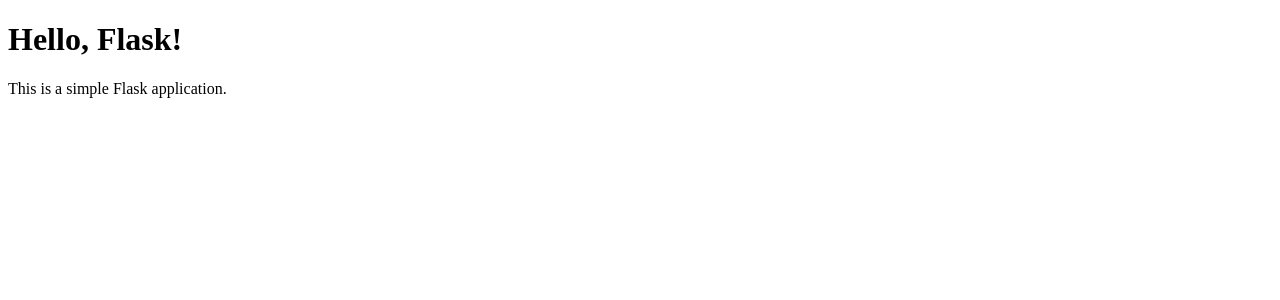
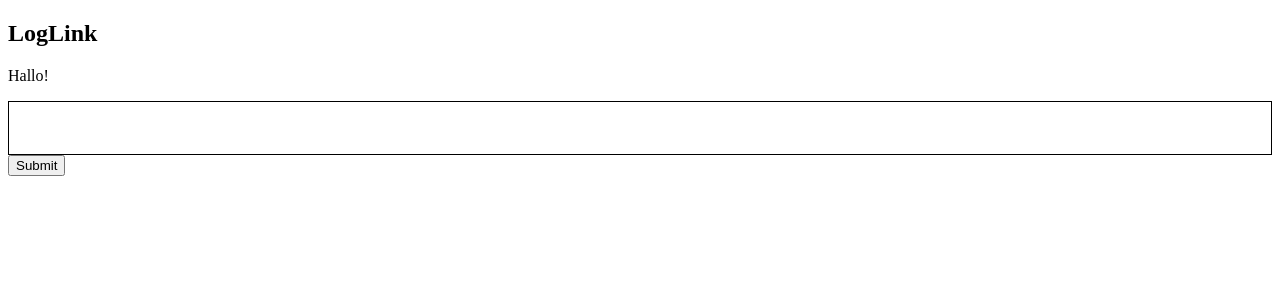
Before and after one commit to Zetsuboushii/loglink, a Flask app: page / in a window 1280 px wide. Shown: the top 300 px of the page. Run offline with Flask 3, Linux system fonts and the light colour scheme.

Commit message:
feat: persist log in memory

```diff
--- a/app.py
+++ b/app.py
@@ -1,6 +1,15 @@
-from flask import *
+from flask import redirect, render_template, Flask, request
+from werkzeug import Response
 app = Flask(__name__)
 
+log:str = ""
+
 @app.route('/')
-def index():
-    return render_template('index.html')
+def index() -> str:
+    return render_template('index.html',log=log)
+
+@app.route("/input",methods=["POST"])
+def input() -> Response:
+    global log
+    log = request.form["log"]
+    return redirect("/")
--- a/templates/index.html
+++ b/templates/index.html
@@ -4,9 +4,42 @@
     <meta charset="UTF-8">
     <meta name="viewport" content="width=device-width, initial-scale=1.0">
     <title>Welcome to Flask</title>
+    <script src="https://cdn.jsdelivr.net/npm/@unocss/runtime"></script>
+    <style>
+      .grow-wrap {
+        display: grid;
+      }
+      .grow-wrap::after {
+        content: attr(data-replicated-value) " ";
+        white-space: pre-wrap;
+        visibility: hidden;
+      }
+      .grow-wrap > textarea {
+        resize: none;
+        overflow: hidden;
+      }
+      .grow-wrap > textarea,
+      .grow-wrap::after {
+        border: 1px solid black;
+        padding: 0.5rem;
+        font: inherit;
+
+        grid-area: 1 / 1 / 2 / 2;
+      }
+    </style>
 </head>
-<body>
-    <h1>Hello, Flask!</h1>
-    <p>This is a simple Flask application.</p>
+<body class="font-sans m-0 bg-slate-700 text-slate-100">
+    <nav class="bg-blue-950 p-5">
+      <h1 class="color-blue-400 m-0">LogLink</h1>
+    </nav>
+    <main class="p-4">
+      <p>Hallo!</p>
+      <form action="/input" method="POST" class="flex flex-col h-100 m-3 gap-3 ">
+        <div class="grow-wrap">
+          <textarea name="log" class="bg-slate-500 border-0 rounded-lg text-slate-100 p-2" onInput="this.parentNode.dataset.replicatedValue = this.value">{{log}}</textarea>
+        </div>
+        <button type="submit">Submit</button>
+      </form>
+    </main>
 </body>
 </html>
```
